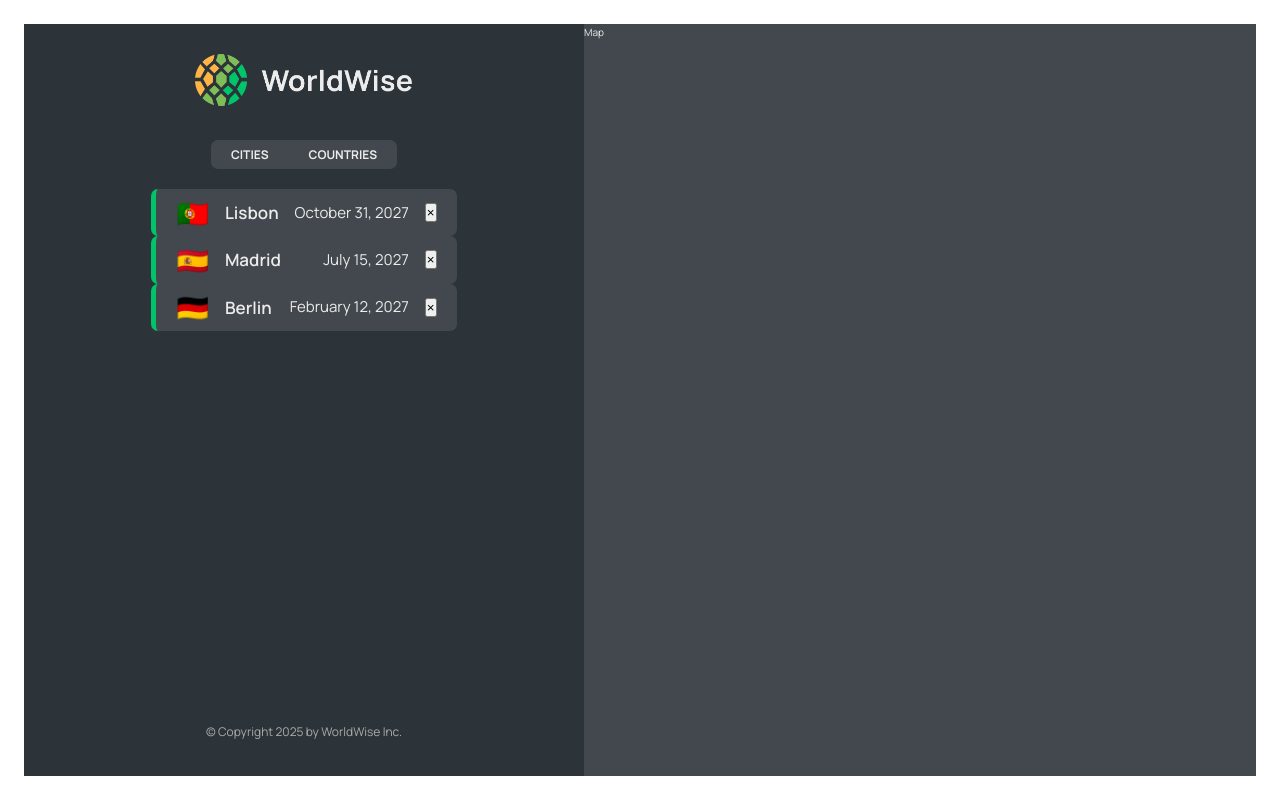
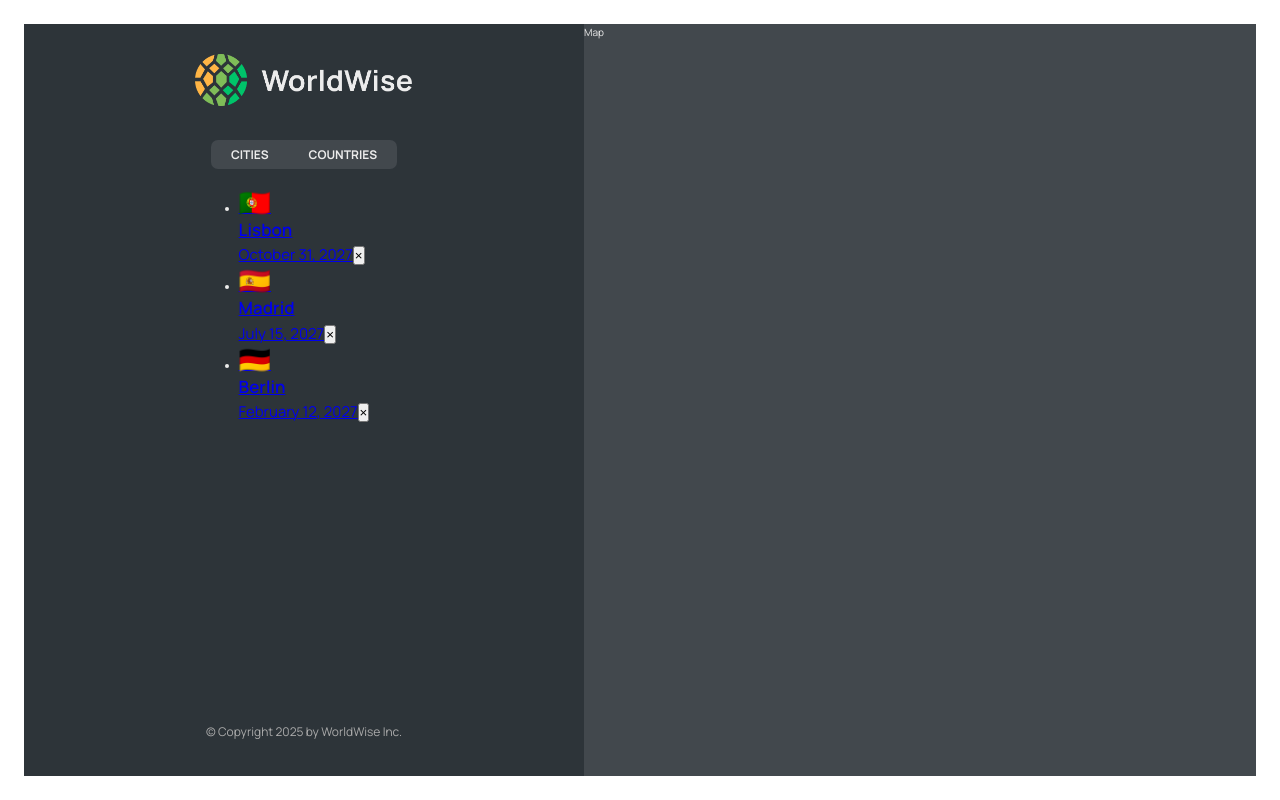
Before and after one commit to Erson1989x/WorldSeeker, a React (Vite) app: page /app in a window 1280 px wide. Built offline with nearby package versions, Linux system fonts and the light colour scheme; data requests are answered from the project's data file.

Commit message:
in-progress

```diff
--- a/src/App.jsx
+++ b/src/App.jsx
@@ -9,6 +9,7 @@ import AppLayout from "./pages/AppLayout";
 import CityList from "./components/CityList";
 import { useState, useEffect } from "react";
 import CountryList from "./components/CountryList";
+import City from "./components/City/City";
 
 const BASE_URL = "http://localhost:8000";
 
@@ -22,7 +23,7 @@ const App = () => {
         setLoading(true);
         const res = await fetch(`${BASE_URL}/cities`);
         // Simulate network delay
-        await new Promise(resolve => setTimeout(resolve, 1000));
+        await new Promise((resolve) => setTimeout(resolve, 1000));
         const data = await res.json();
         setCities(data);
       } catch (error) {
@@ -35,21 +36,29 @@ const App = () => {
     fetchCities();
   }, []);
 
-
   return (
-
     <BrowserRouter>
       <Routes>
         <Route index element={<Homepage />} />
         <Route path="product" element={<Product />} />
         <Route path="pricing" element={<Pricing />} />
         <Route path="login" element={<Login />} />
-        <Route path="app" element={<AppLayout />} >
-          <Route index element={<CityList cities={cities} isLoading={loading} />} />
-          <Route path="cities" element={<CityList cities={cities} isLoading={loading} />} />
-          <Route path="countries" element={<CountryList cities={cities} isLoading={loading} />} />
+        <Route path="app" element={<AppLayout />}>
+          <Route
+            index
+            element={<CityList cities={cities} isLoading={loading} />}
+          />
+          <Route
+            path="cities"
+            element={<CityList cities={cities} isLoading={loading} />}
+          />
+          <Route path="cities/:id" element={<City />} />
+          <Route
+            path="countries"
+            element={<CountryList cities={cities} isLoading={loading} />}
+          />
           <Route path="form" element={<p>Form</p>} />
-         </Route>
+        </Route>
         <Route path="*" element={<PageNotFound />} />
       </Routes>
     </BrowserRouter>
--- a/src/components/City/City.jsx
+++ b/src/components/City/City.jsx
@@ -1,3 +1,4 @@
+import { useParams } from "react-router-dom";
 import styles from "./City.module.css";
 
 const formatDate = (date) =>
@@ -9,6 +10,8 @@ const formatDate = (date) =>
   }).format(new Date(date));
 
 function City() {
+  const { id } = useParams();
+
   // TEMP DATA
   const currentCity = {
     cityName: "Lisbon",
@@ -19,6 +22,8 @@ function City() {
 
   const { cityName, emoji, date, notes } = currentCity;
 
+  return <h1 className={styles.city}>City {id}</h1>;
+  /*
   return (
     <div className={styles.city}>
       <div className={styles.row}>
@@ -52,10 +57,9 @@ function City() {
       </div>
 
       <div>
-        <ButtonBack />
       </div>
     </div>
-  );
+  );*/
 }
 
 export default City;
--- a/src/components/CityItem.jsx
+++ b/src/components/CityItem.jsx
@@ -1,4 +1,5 @@
 
+import { Link } from "react-router-dom";
 import styles from "./CityItem.module.css";
 
 const formatDate = (date) =>
@@ -10,13 +11,15 @@ const formatDate = (date) =>
 
 
 function CityItem({ city }) {
-  const { cityName, emoji, date, notes } = city;
+  const { cityName, emoji, date, id } = city;
   return (
-    <li className={styles.cityItem}>
+    <li>
+      <Link lassName={styles.cityItem} to={`${id}`}>
       <span className={styles.emoji}>{emoji}</span>
       <h3 className={styles.name}>{cityName}</h3>
       <time className={styles.date}>{formatDate(date)}</time>
       <button className={styles.deletebtn}>&times;</button>
+      </Link>
     </li>
   );
 }
```
